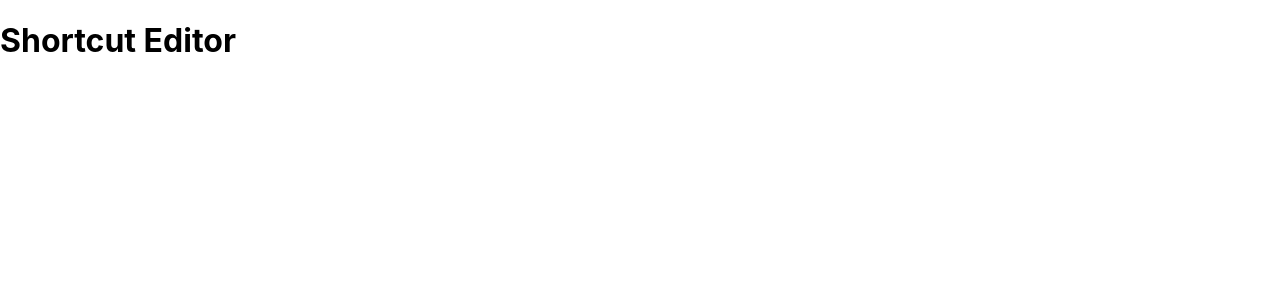
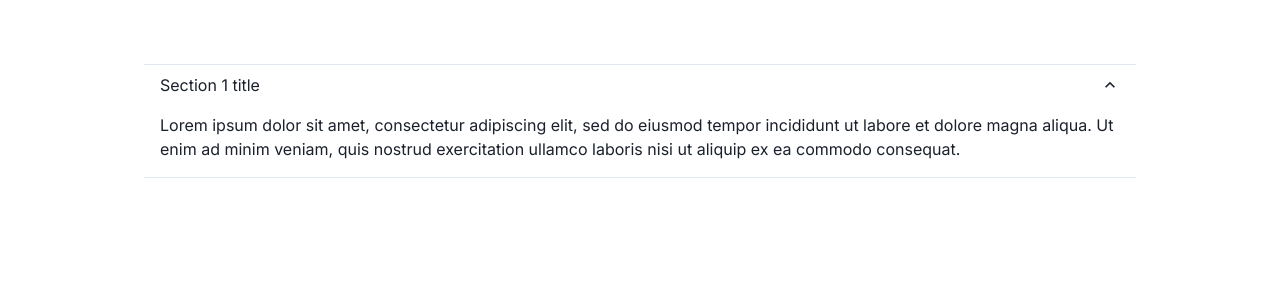
Before and after one commit to dexterthemsb/_medusa_, a React (Create React App) app: page / in a window 1280 px wide. Shown: the top 300 px of the page. Built offline with nearby package versions, Linux system fonts and the light colour scheme.

Commit message:
Feat: Chakra theme

```diff
--- a/src/App.tsx
+++ b/src/App.tsx
@@ -1,8 +1,43 @@
+import {
+  Accordion,
+  AccordionButton,
+  AccordionIcon,
+  AccordionItem,
+  AccordionPanel,
+  Box,
+  Container,
+  ChakraProvider
+} from "@chakra-ui/react";
+import theme from "./config/theme";
+
 function App() {
   return (
-    <div>
-      <h1>Shortcut Editor</h1>
-    </div>
+    <ChakraProvider theme={theme}>
+      <Container
+        minHeight="100vh"
+        minWidth="container.sm"
+        maxWidth="container.lg"
+      >
+        <Accordion py="16" defaultIndex={[0]} allowMultiple>
+          <AccordionItem>
+            <h2>
+              <AccordionButton>
+                <Box flex="1" textAlign="left">
+                  Section 1 title
+                </Box>
+                <AccordionIcon />
+              </AccordionButton>
+            </h2>
+            <AccordionPanel pb={4}>
+              Lorem ipsum dolor sit amet, consectetur adipiscing elit, sed do
+              eiusmod tempor incididunt ut labore et dolore magna aliqua. Ut
+              enim ad minim veniam, quis nostrud exercitation ullamco laboris
+              nisi ut aliquip ex ea commodo consequat.
+            </AccordionPanel>
+          </AccordionItem>
+        </Accordion>
+      </Container>
+    </ChakraProvider>
   );
 }
 
--- /dev/null
+++ b/src/config/theme.ts
@@ -0,0 +1,11 @@
+import { extendTheme } from "@chakra-ui/react";
+
+const theme = extendTheme({
+  fonts: {
+    body: "Inter, 'sans-serif'",
+    heading: "Inter, 'sans-serif'",
+    mono: "Consolar, 'monospace'"
+  }
+});
+
+export default theme;
--- a/src/index.css
+++ b/src/index.css
@@ -1,3 +1,5 @@
+@import url("https://fonts.googleapis.com/css2?family=Inter:wght@100;200;300;400;500;600;700;800;900&display=swap");
+
 body {
   margin: 0;
   font-family: Inter, sans-serif;
```
